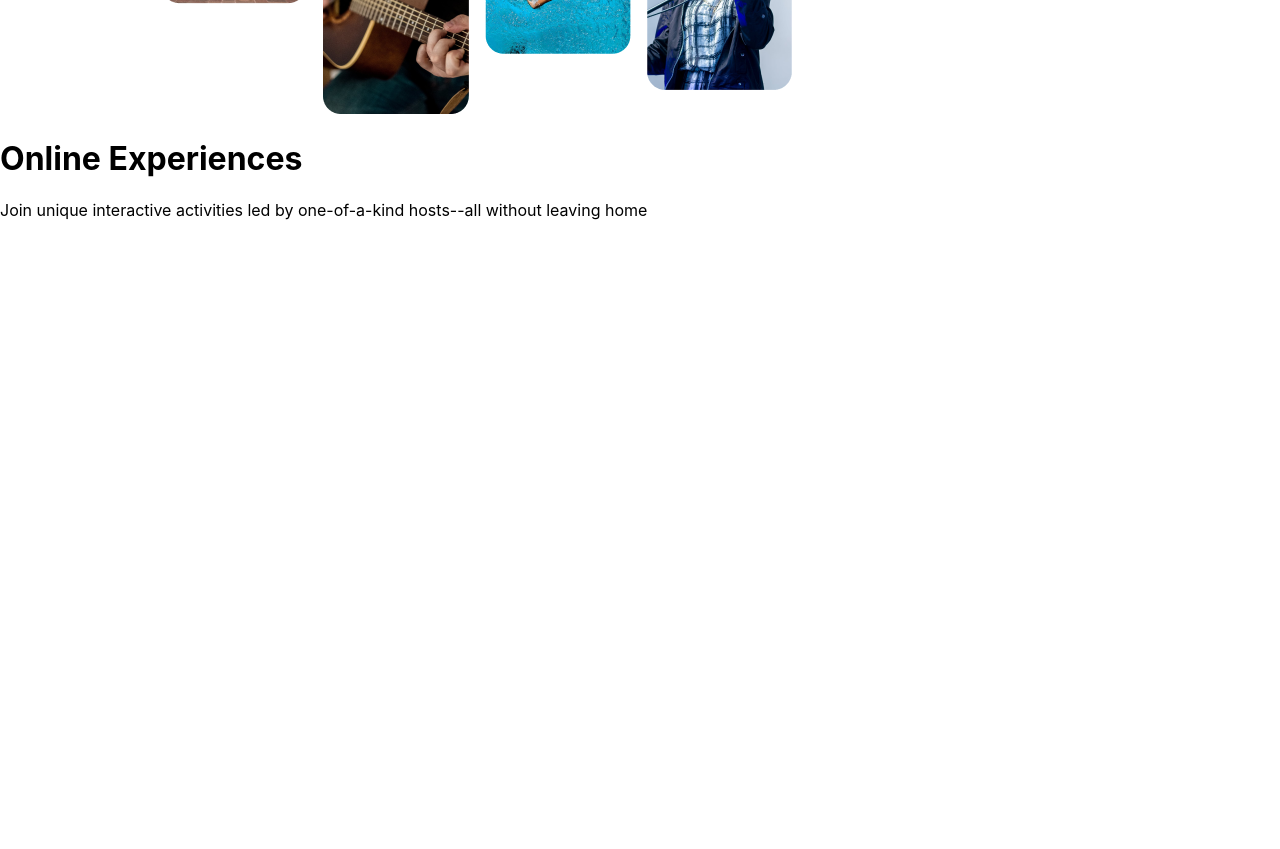
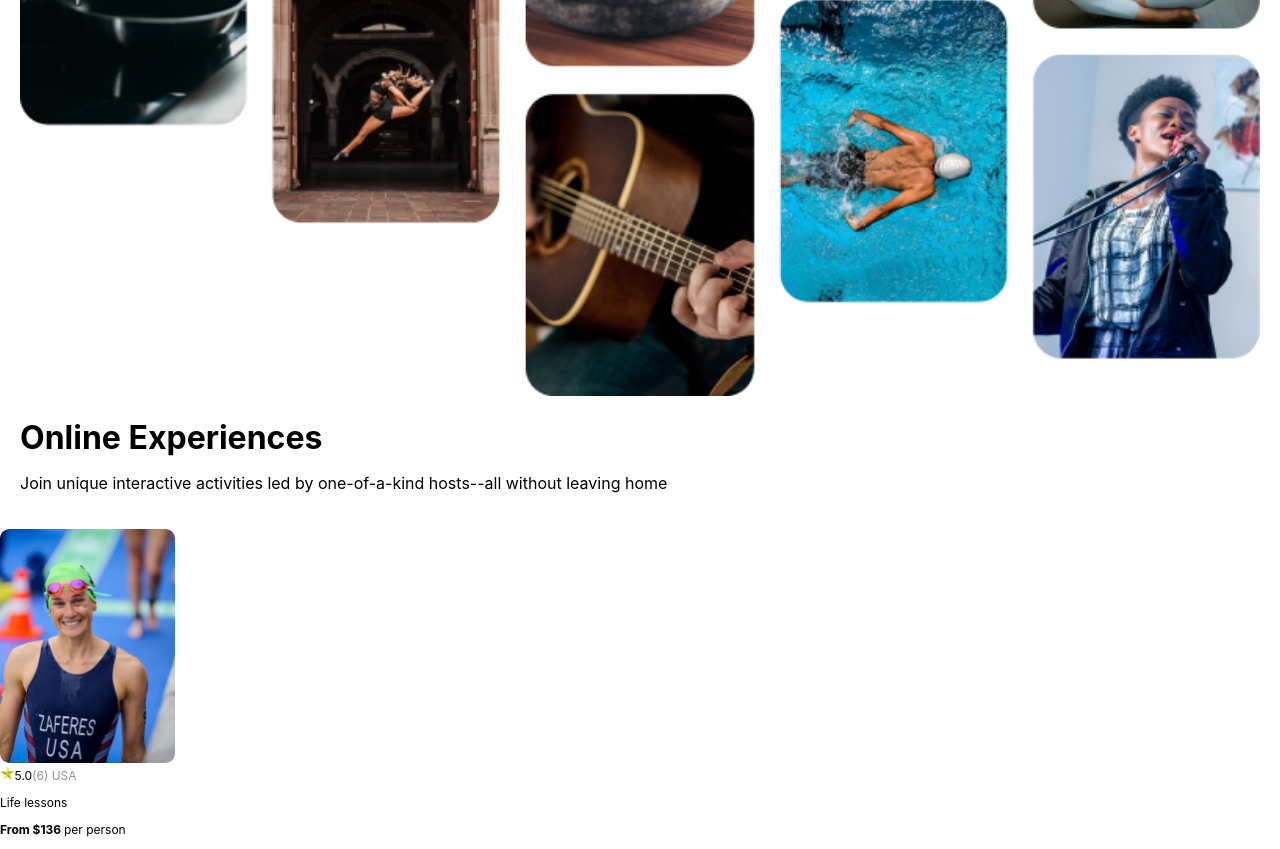
Before and after one commit to giparello/React-Projects, a React (Create React App) app in the folder airbnb-experiences-clone/: page / in a window 1280 px wide. Shown: the part 420-1269 px from the top of the page. Before the commit the page ends 800 px from the top, so only its background shows below. Built offline with nearby package versions, Linux system fonts and the light colour scheme.

Commit message:
added hard coded card

```diff
--- a/airbnb-experiences-clone/src/App.scss
+++ b/airbnb-experiences-clone/src/App.scss
@@ -13,3 +13,39 @@ body{
 .nav-logo{
   max-width: 100px;
 }
+.hero-div{
+  display: flex;
+  flex-direction: column;
+  padding: 20px;
+}
+.main-photo{
+  max-width: 400px;
+  align-self: center;
+}
+.hero-div >h1{
+  margin-bottom: 16px;
+}
+.hero-div>p{
+  margin-top: 0;
+}
+.card{
+  width: 175px;
+  font-size: 12px;
+}
+.card--image{
+  width: 100%;
+  border-radius: 9px;
+}
+.card--stats{
+  display: flex;
+  align-items: center;
+}
+.star{
+  height: 14px;
+}
+.gray{
+  color:#918E9B;
+}
+.bold{
+  font-weight: bold;
+}
--- /dev/null
+++ b/airbnb-experiences-clone/src/components/Card/index.js
@@ -0,0 +1,18 @@
+import star from '../../assets/star.png'
+import secondimage from '../../assets/katie.png'
+function Card() {
+    return (
+        <div className="card">
+            <img src={secondimage} className="card--image" alt='card'/>
+            <div className="card-stats">
+            <img src={star} className="star" alt='star' />
+            <span>5.0</span>
+            <span className="gray">(6)</span>
+            <span className="gray"> USA</span>
+            </div>
+        <p>Life lessons</p>
+        <p><span className="bold">From $136 </span>per person</p>
+        </div>
+    )
+}
+export default Card
--- a/airbnb-experiences-clone/src/components/Main/index.js
+++ b/airbnb-experiences-clone/src/components/Main/index.js
@@ -2,7 +2,7 @@ import Collage from '../../assets/airbnbcollage.png'
 
 function Main(){
     return(
-        <div>
+        <div className='hero-div'>
             <img src={Collage} alt="collage" className='main-image'/>
             <h1>Online Experiences</h1>
             <p>Join unique interactive activities led by one-of-a-kind hosts--all without leaving home</p>
--- a/airbnb-experiences-clone/src/index.js
+++ b/airbnb-experiences-clone/src/index.js
@@ -5,12 +5,14 @@ import App from './App';
 import reportWebVitals from './reportWebVitals';
 import NavBar from './components/NavBar';
 import Main from './components/Main';
+import Card from './components/Card';
 
 const root = ReactDOM.createRoot(document.getElementById('root'));
 root.render(
   <React.StrictMode>
     <NavBar/>
     <Main/>
+    <Card/>
     <App />
   </React.StrictMode>
 );
```
Also changed, not shown: airbnb-experiences-clone/src/assets/katie.png (added), airbnb-experiences-clone/src/assets/star.png (added), airbnb-experiences-clone/src/components/Card/index.scss (added).
